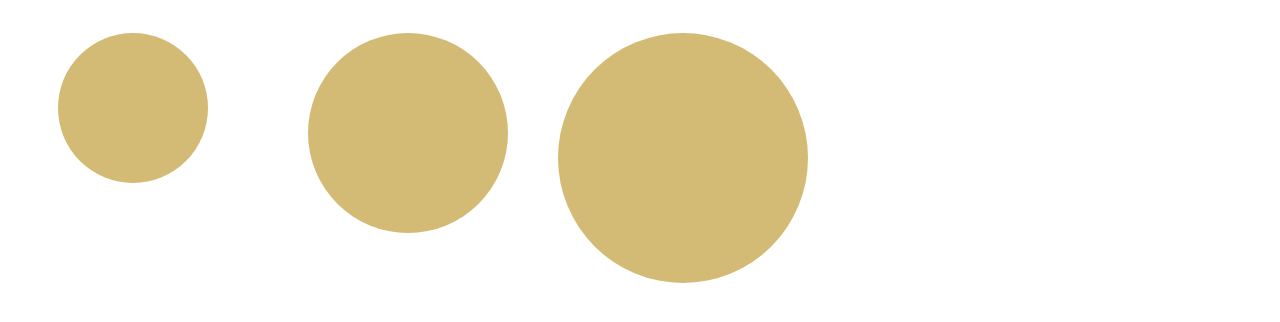
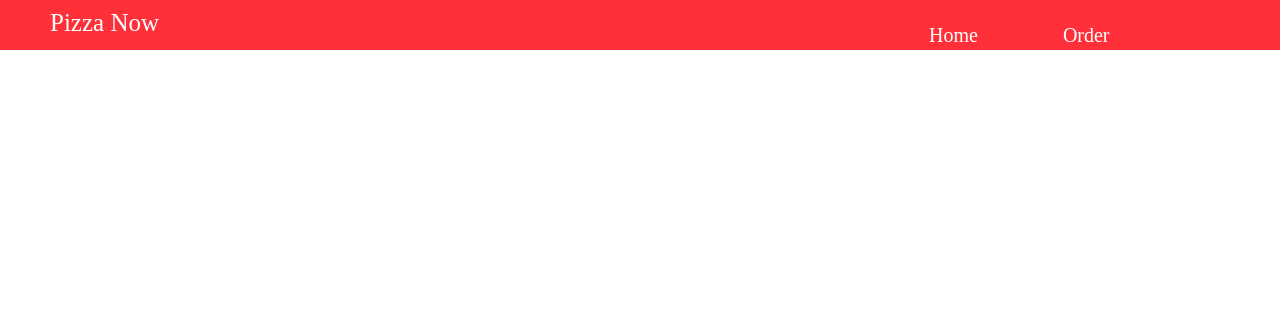
Before and after one commit to DestinyZinke/Pizza_Lab, a plain HTML site: page Pizza_Lab/index.html in a window 1280 px wide. Drawn offline with Linux system fonts and the light colour scheme.

Commit message:
Basic HTML and Navbar

```diff
--- /dev/null
+++ b/Pizza_Lab/reset.css
@@ -0,0 +1,43 @@
+html, body, div, span, applet, object, iframe,
+h1, h2, h3, h4, h5, h6, p, blockquote, pre,
+a, abbr, acronym, address, big, cite, code,
+del, dfn, em, img, ins, kbd, q, s, samp,
+small, strike, strong, sub, sup, tt, var,
+b, u, i, center,
+dl, dt, dd, ol, ul, li,
+fieldset, form, label, legend,
+table, caption, tbody, tfoot, thead, tr, th, td,
+article, aside, canvas, details, embed,
+figure, figcaption, footer, header, hgroup,
+menu, nav, output, ruby, section, summary,
+time, mark, audio, video {
+	margin: 0;
+	padding: 0;
+	border: 0;
+	font-size: 100%;
+	font: inherit;
+	vertical-align: baseline;
+}
+/* HTML5 display-role reset for older browsers */
+article, aside, details, figcaption, figure,
+footer, header, hgroup, menu, nav, section {
+	display: block;
+}
+body {
+	line-height: 1;
+}
+ol, ul {
+	list-style: none;
+}
+blockquote, q {
+	quotes: none;
+}
+blockquote:before, blockquote:after,
+q:before, q:after {
+	content: '';
+	content: none;
+}
+table {
+	border-collapse: collapse;
+	border-spacing: 0;
+}
--- a/Pizza_Lab/script.js
+++ b/Pizza_Lab/script.js
@@ -1,62 +1,71 @@
 
 function createHTML(){
+    var reset = "<link rel=stylesheet href=reset.css>"
     var css = "<link rel=stylesheet href=style.css>";
-    document.head.innerHTML += css;
-    createPizzas();
+    document.head.innerHTML += reset + css;
+    navBar();
+   // createPizzas();
+}
+
+function navBar(){
+    var nav = document.createElement("NAV");
+    nav.setAttribute("id","navBar");
+    nav.innerHTML += "<ul id=navList><li id=navCompany class=navItem>Pizza Now</li><li class=navItem>Home</li><li class=navItem>Order</li><li class=navItem>Contact Us</li></ul>"
+    document.body.appendChild(nav);
 }
 
 
-function createPizzas(){
-    var pizza = document.createElement("DIV");
-    pizza.innerHTML = "<canvas id=small_pizza><button></button></canvas><canvas id=medium_pizza><button></button></canvas><canvas id=large_pizza><button></button></canvas>"
-    pizza.width = 1000;
-    pizza.height = 1000;
+// function createPizzas(){
+//     var pizza = document.createElement("DIV");
+//     pizza.innerHTML = "<canvas id=small_pizza><button></button></canvas><canvas id=medium_pizza><button></button></canvas><canvas id=large_pizza><button></button></canvas>"
+//     pizza.width = 1000;
+//     pizza.height = 1000;
 
-    document.body.appendChild(pizza);
-    pizza.setAttribute("id", "pizzaList")
-    createSmallPizza();
-    createMedPizza()
-    createLargePizza();
-}
+//     document.body.appendChild(pizza);
+//     pizza.setAttribute("id", "pizzaList")
+//     createSmallPizza();
+//     createMedPizza()
+//     createLargePizza();
+// }
 
 
-function createSmallPizza(){
-    var spCanvas = document.getElementById('small_pizza');
-    var spCtx = spCanvas.getContext("2d");
+// function createSmallPizza(){
+//     var spCanvas = document.getElementById('small_pizza');
+//     var spCtx = spCanvas.getContext("2d");
 
-    spCanvas.width = 250;
-    spCanvas.height = 300;
-    spCtx.beginPath();
-    spCtx.arc(125, 100, 75,0, 2*Math.PI);
-    spCtx.fillStyle = '#D4BB75';
-    spCtx.fill();
-    document.body.appendChild(spCanvas);
-}
+//     spCanvas.width = 250;
+//     spCanvas.height = 300;
+//     spCtx.beginPath();
+//     spCtx.arc(125, 100, 75,0, 2*Math.PI);
+//     spCtx.fillStyle = '#D4BB75';
+//     spCtx.fill();
+//     document.body.appendChild(spCanvas);
+// }
 
-function createMedPizza(){
-    var mpCanvas = document.getElementById('medium_pizza');
-    var mpCtx = mpCanvas.getContext("2d");
+// function createMedPizza(){
+//     var mpCanvas = document.getElementById('medium_pizza');
+//     var mpCtx = mpCanvas.getContext("2d");
 
-    mpCanvas.width = 250;
-    mpCanvas.height = 300;
-    mpCtx.beginPath();
-    mpCtx.arc(150, 125, 100,0, 2*Math.PI);
-    mpCtx.fillStyle = '#D4BB75';
-    mpCtx.fill();
-    document.body.appendChild(mpCanvas);
-}
+//     mpCanvas.width = 250;
+//     mpCanvas.height = 300;
+//     mpCtx.beginPath();
+//     mpCtx.arc(150, 125, 100,0, 2*Math.PI);
+//     mpCtx.fillStyle = '#D4BB75';
+//     mpCtx.fill();
+//     document.body.appendChild(mpCanvas);
+// }
 
-function createLargePizza(){
-    var lpCanvas = document.getElementById('large_pizza');
-    var lpCtx = lpCanvas.getContext("2d");
+// function createLargePizza(){
+//     var lpCanvas = document.getElementById('large_pizza');
+//     var lpCtx = lpCanvas.getContext("2d");
 
-    lpCanvas.width = 350;
-    lpCanvas.height = 300;
-    lpCtx.beginPath();
-    lpCtx.arc(175, 150, 125,0, 2*Math.PI);
-    lpCtx.fillStyle = '#D4BB75';
-    lpCtx.fill();
-    document.body.appendChild(lpCanvas);
-}
+//     lpCanvas.width = 350;
+//     lpCanvas.height = 300;
+//     lpCtx.beginPath();
+//     lpCtx.arc(175, 150, 125,0, 2*Math.PI);
+//     lpCtx.fillStyle = '#D4BB75';
+//     lpCtx.fill();
+//     document.body.appendChild(lpCanvas);
+//}
 
 createHTML();
--- a/Pizza_Lab/style.css
+++ b/Pizza_Lab/style.css
@@ -0,0 +1,43 @@
+#pizzaList{
+    margin-top: 85px;
+}
+
+#small_pizza{
+    margin-left: 175px;
+    margin-top: 15px;
+}
+
+#medium_pizza{
+    margin-bottom: 47px;
+}
+
+#large_pizza{
+    margin-left: 48px;
+    margin-bottom: 94px;
+}
+nav{
+    background-color: #ff3039;
+    overflow: hidden;
+    height: 50px;
+}
+
+#navlist{
+    text-decoration: none;
+}
+
+
+.navItem{
+    font-size: 20px;
+    margin-top: 25px;
+    margin-left: 50px;
+    margin-right: 15px;
+    padding-right: 20px;
+    color: #fff;
+    float: left;
+}
+
+#navCompany{
+    margin-top: 10px;
+    margin-right: 700px;
+    font-size: 25px;
+}
```
Also changed, not shown: Pizza_Lab/contact.html (added, +8 -0 lines), Pizza_Lab/custom.html (added, +8 -0 lines), Pizza_Lab/default_pizzas.html (added, +8 -0 lines), Pizza_Lab/index.html (+1 -0 lines), Pizza_Lab/order.html (added, +8 -0 lines), Pizza_Lab/sizes.html (added, +8 -0 lines).
